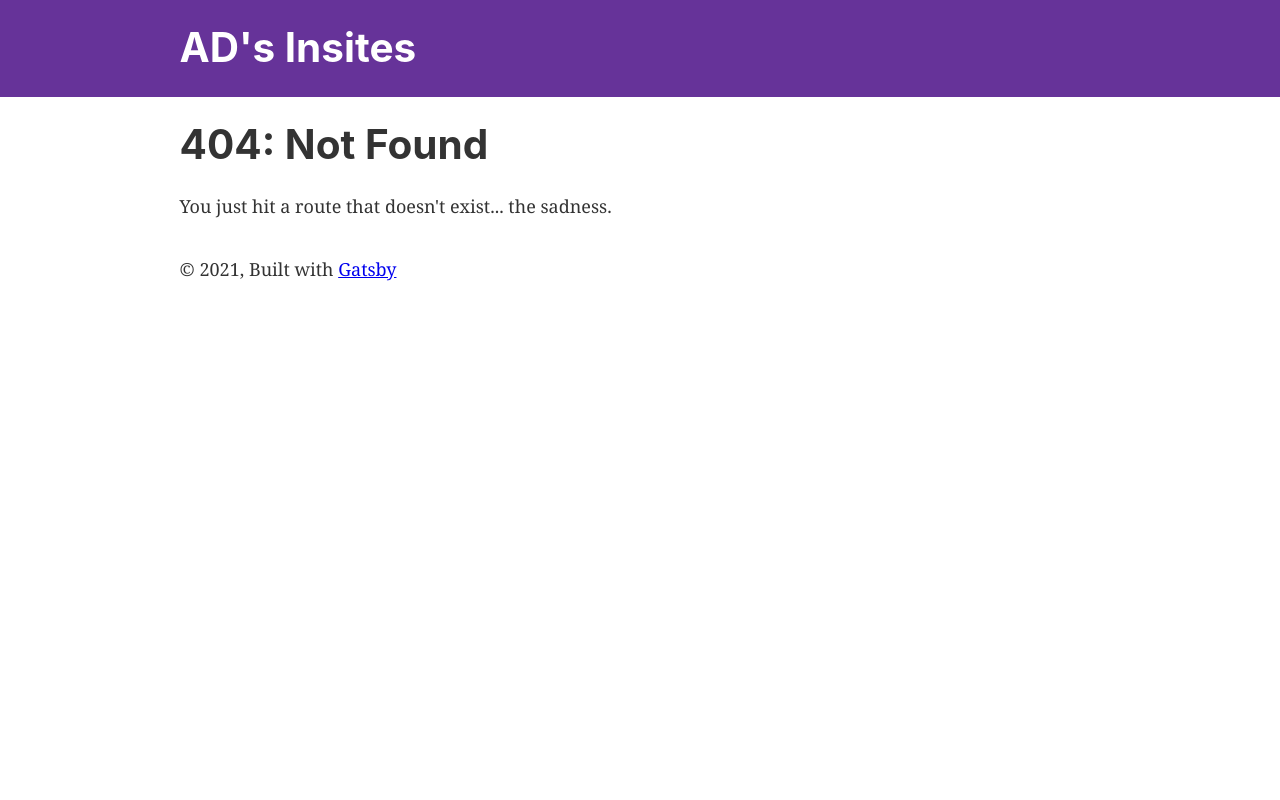
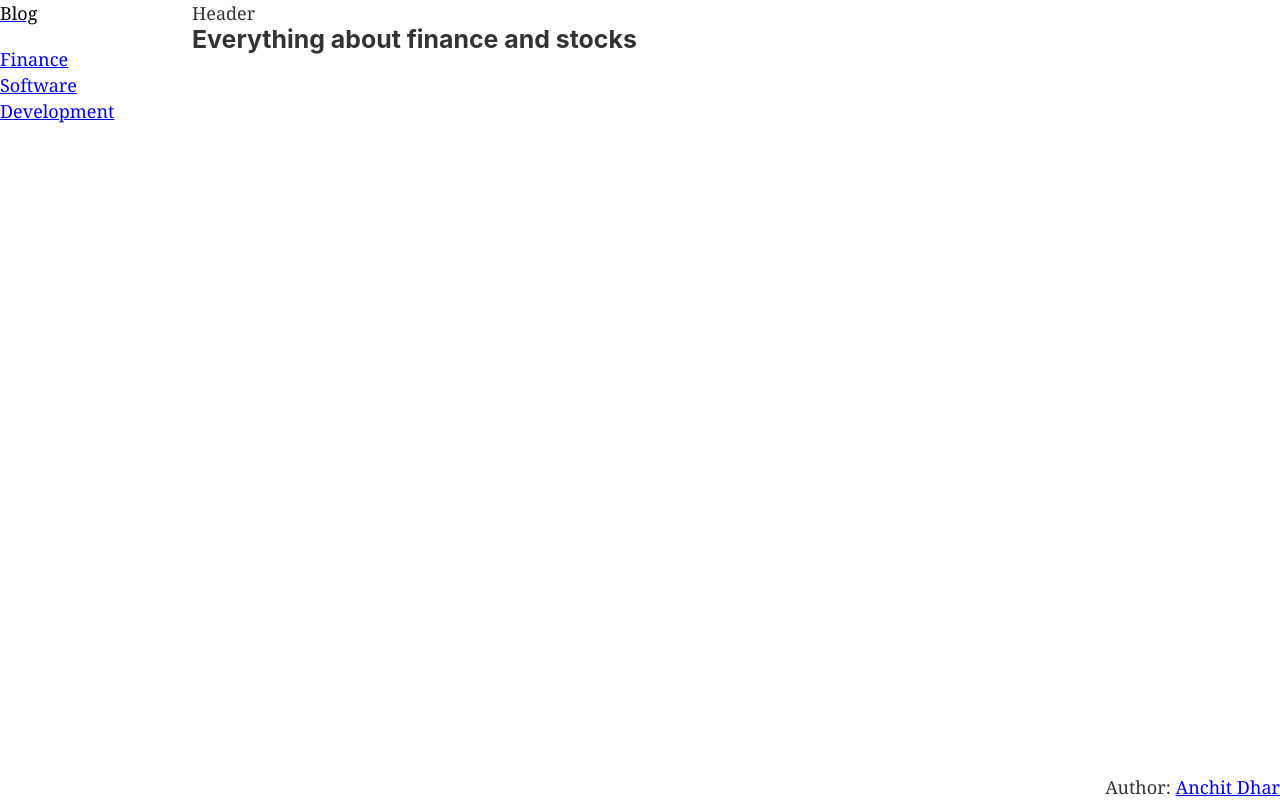
Before and after one commit to dharanchit/boat, a Gatsby site: page /finance in a window 1280 px wide. Before the commit this address had no page. Built offline with nearby package versions, Linux system fonts and the light colour scheme; Gatsby itself is replaced by a stand-in of ours.

Commit message:
initial components

```diff
--- a/gatsby-config.js
+++ b/gatsby-config.js
@@ -7,8 +7,22 @@ module.exports = {
     siteUrl: `https://dharanchit.github.io`,
   },
   plugins: [
+    {
+      resolve: `gatsby-plugin-google-gtag`,
+      options: {
+        // You can add multiple tracking ids and a pageview event will be fired for all of them.
+        trackingIds: [
+          "G-HJM3VWW433", // Google Analytics / GA
+        ],
+        pluginConfig: {
+          // Puts tracking script in the head instead of the body
+          head: true,
+        },
+      },
+    },
     `gatsby-plugin-react-helmet`,
     `gatsby-plugin-image`,
+    `gatsby-plugin-material-ui`,
     {
       resolve: `gatsby-source-filesystem`,
       options: {
@@ -33,35 +47,6 @@ module.exports = {
       },
     },
     {
-      resolve: `gatsby-plugin-google-gtag`,
-      options: {
-        // You can add multiple tracking ids and a pageview event will be fired for all of them.
-        trackingIds: [
-          "G-HJM3VWW433", // Google Analytics / GA
-        ],
-        // This object gets passed directly to the gtag config command
-        // This config will be shared across all trackingIds
-        // This object is used for configuration specific to this plugin
-        pluginConfig: {
-          // Puts tracking script in the head instead of the body
-          head: true,
-        },
-      },
-    },
-    {
-      resolve: "gatsby-plugin-google-tagmanager",
-      options: {
-        id: "GTM-MFBWHF7",
-
-        // Include GTM in development.
-        //
-        // Defaults to false meaning GTM will only be loaded in production.
-        includeInDevelopment: false,
-        // Defaults to false
-        enableWebVitalsTracking: true,
-      },
-    },
-    {
       resolve: `gatsby-plugin-styled-components`,
     },
     // this (optional) plugin enables Progressive Web App + Offline functionality
--- a/package.json
+++ b/package.json
@@ -5,12 +5,16 @@
   "version": "0.1.0",
   "author": "Kyle Mathews <mathews.kyle@gmail.com>",
   "dependencies": {
+    "@emotion/react": "^11.4.1",
+    "@emotion/styled": "^11.3.0",
+    "@mui/material": "^5.0.0-rc.1",
+    "@mui/styled-engine-sc": "^5.0.0-rc.1",
     "babel-plugin-styled-components": "^1.13.2",
     "gatsby": "^3.13.1",
     "gatsby-plugin-google-gtag": "^3.14.0",
-    "gatsby-plugin-google-tagmanager": "^3.14.0",
     "gatsby-plugin-image": "^1.13.0",
     "gatsby-plugin-manifest": "^3.13.0",
+    "gatsby-plugin-material-ui": "^4.0.2",
     "gatsby-plugin-offline": "^4.13.0",
     "gatsby-plugin-react-helmet": "^4.13.0",
     "gatsby-plugin-sharp": "^3.13.0",
--- a/src/components/header.js
+++ b/src/components/header.js
@@ -1,42 +1,19 @@
 import * as React from "react"
 import PropTypes from "prop-types"
 import { Link } from "gatsby"
+import styled from "styled-components"
+import { Grid } from "@mui/material"
 
-const Header = ({ siteTitle }) => (
-  <header
-    style={{
-      background: `rebeccapurple`,
-      marginBottom: `1.45rem`,
-    }}
-  >
-    <div
-      style={{
-        margin: `0 auto`,
-        maxWidth: 960,
-        padding: `1.45rem 1.0875rem`,
-      }}
-    >
-      <h1 style={{ margin: 0 }}>
-        <Link
-          to="/"
-          style={{
-            color: `white`,
-            textDecoration: `none`,
-          }}
-        >
-          {siteTitle}
-        </Link>
-      </h1>
-    </div>
-  </header>
+const HeaderWrapper = styled.div``
+
+const Header = () => (
+  <HeaderWrapper>
+    <Grid container>
+      <Grid item xs={12}>
+        Header
+      </Grid>
+    </Grid>
+  </HeaderWrapper>
 )
 
-Header.propTypes = {
-  siteTitle: PropTypes.string,
-}
-
-Header.defaultProps = {
-  siteTitle: ``,
-}
-
 export default Header
--- a/src/components/layout.js
+++ b/src/components/layout.js
@@ -7,43 +7,56 @@
 
 import * as React from "react"
 import PropTypes from "prop-types"
-import { useStaticQuery, graphql } from "gatsby"
-
+import styled from "styled-components"
 import Header from "./header"
 import "./layout.css"
+import SideBar from "./sidebar"
+import { OutboundLink } from "gatsby-plugin-google-gtag"
+
+const MainWrapper = styled.div`
+  display: flex;
+  width: 100%;
+  min-height: 100%;
+`
+
+const SideWrapper = styled.div`
+  width: 15%;
+  display: flex;
+  flex-direction: row;
+`
+
+const BodyWrapper = styled.div`
+  width: 85%;
+  display: flex;
+  flex-direction: column;
+`
+
+const FooterWrapper = styled.div`
+  width: 100%;
+  position: fixed;
+  left: 0;
+  bottom: 0;
+  text-align: end;
+`
 
 const Layout = ({ children }) => {
-  const data = useStaticQuery(graphql`
-    query SiteTitleQuery {
-      site {
-        siteMetadata {
-          title
-        }
-      }
-    }
-  `)
-
   return (
     <>
-      <Header siteTitle={data.site.siteMetadata?.title || `Title`} />
-      <div
-        style={{
-          margin: `0 auto`,
-          maxWidth: 960,
-          padding: `0 1.0875rem 1.45rem`,
-        }}
-      >
-        <main>{children}</main>
-        <footer
-          style={{
-            marginTop: `2rem`,
-          }}
-        >
-          © {new Date().getFullYear()}, Built with
-          {` `}
-          <a href="https://www.gatsbyjs.com">Gatsby</a>
-        </footer>
-      </div>
+      <MainWrapper>
+        <SideWrapper>
+          <SideBar />
+        </SideWrapper>
+        <BodyWrapper>
+          <Header />
+          <main>{children}</main>
+        </BodyWrapper>
+      </MainWrapper>
+      <FooterWrapper>
+        Author:{" "}
+        <OutboundLink href="https://twitter.com/anchitdhar">
+          Anchit Dhar
+        </OutboundLink>
+      </FooterWrapper>
     </>
   )
 }
--- /dev/null
+++ b/src/components/sidebar.js
@@ -0,0 +1,42 @@
+import { Link } from "gatsby"
+import React from "react"
+import styled from "styled-components"
+
+const SideBarWrapper = styled.div`
+  width: 100%;
+  min-height: 100vh;
+
+  .blog-link {
+    color: black;
+    text-decoration: none;
+    margin-bottom: 20px;
+  }
+`
+
+const SideBar = () => {
+  return (
+    <SideBarWrapper>
+      <Link to="/">
+        <div className="blog-link">Blog</div>
+      </Link>
+      {SIDEBAR_PROPS.map(item => (
+        <Link to={item.route}>
+          <div>{item.name}</div>
+        </Link>
+      ))}
+    </SideBarWrapper>
+  )
+}
+
+const SIDEBAR_PROPS = [
+  {
+    name: "Finance",
+    route: "/finance",
+  },
+  {
+    name: "Software Development",
+    route: "/software-development",
+  },
+]
+
+export default SideBar
--- /dev/null
+++ b/src/pages/finance.js
@@ -0,0 +1,14 @@
+import React from "react"
+import Layout from "../components/layout"
+import Seo from "../components/seo"
+
+const Finance = () => {
+  return (
+    <Layout>
+      <Seo title="Finance" />
+      <h3>Everything about finance and stocks</h3>
+    </Layout>
+  )
+}
+
+export default Finance
```
Also changed, not shown: src/pages/index.js (+18 -7 lines), src/pages/software-development.js (added, +16 -0 lines), 1 other file.
